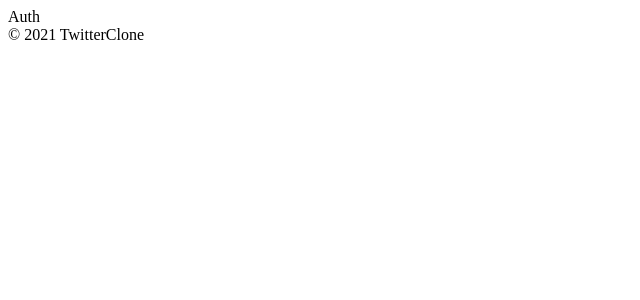
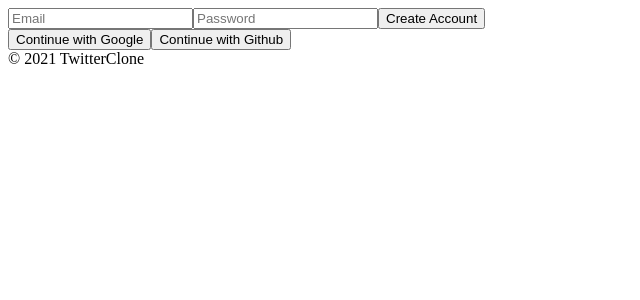
Before and after one commit to juhyoju/twitter-clone, a React (Create React App) app: page /#/ in a window 1280 px wide. Shown: the top 300 px of the page, without its empty margins (0-640 px from the left). Built offline with nearby package versions, Linux system fonts and the light colour scheme.

Commit message:
creating account

```diff
--- a/src/components/App.js
+++ b/src/components/App.js
@@ -1,11 +1,11 @@
 import React, {useState} from "react";
 import { Router } from "react-router";
 import AppRouter from "components/Router";
-import { autoService } from "fbase";
+import { authService } from "fbase";
 
 function App() {
-  console.log(autoService.currentUser);
-  const [isLoggedIn, setIsLoggedIn] = useState(autoService.currentUser);
+  console.log(authService.currentUser);
+  const [isLoggedIn, setIsLoggedIn] = useState(authService.currentUser);
   return (
   <>
     <AppRouter isLoggedIn = {isLoggedIn} />
--- a/src/fbase.js
+++ b/src/fbase.js
@@ -13,4 +13,4 @@
   // Initialize Firebase
   export default firebase.initializeApp(firebaseConfig);
 
-  export const autoService = firebase.auth();
+  export const authService = firebase.auth();
--- a/src/routes/Auth.js
+++ b/src/routes/Auth.js
@@ -1,4 +1,60 @@
-import React from "react";
+import React, { useState } from "react";
+import { authService } from "fbase";
 
-const Auth = () => <span>Auth</span>;
+const Auth = () => {
+    const [email, setEmail] = useState("");
+    const [password, setPassword] = useState("");
+    const [newAccount, setNewAccount] = useState(true);
+    const onChange = (event) => {
+        const {
+            target: {name, value}
+        } = event;
+        if (name === "email") {
+            setEmail(value);
+        } else if (name === "password") {
+            setPassword(value);
+        }
+    };
+    const onSubmit = async(event) => {
+        event.preventDefault();
+        try {
+            let data;
+            if(newAccount) {
+                data = await authService.createUserWithEmailAndPassword(email, password);
+            } else {
+                data = await authService.signInWithEmailAndPassword(email, password);
+            }
+            console.log(data);
+        } catch(error) {
+            console.log(error);
+        }
+    };
+    return (
+        <div>
+            <form onSubmit={onSubmit}>
+                <input
+                    name="email"
+                    type="email"
+                    placeholder="Email"
+                    required
+                    value={email}
+                    onChange={onChange}
+                />
+                <input
+                    name="password"
+                    type="password"
+                    placeholder="Password"
+                    required
+                    value={password}
+                    onChange={onChange}
+                />
+                <input type="submit" value={newAccount ? "Create Account" : "Log In"} />
+            </form>
+            <div>
+                <button>Continue with Google</button>
+                <button>Continue with Github</button>
+            </div>
+        </div>
+    );
+};
 export default Auth;
```
